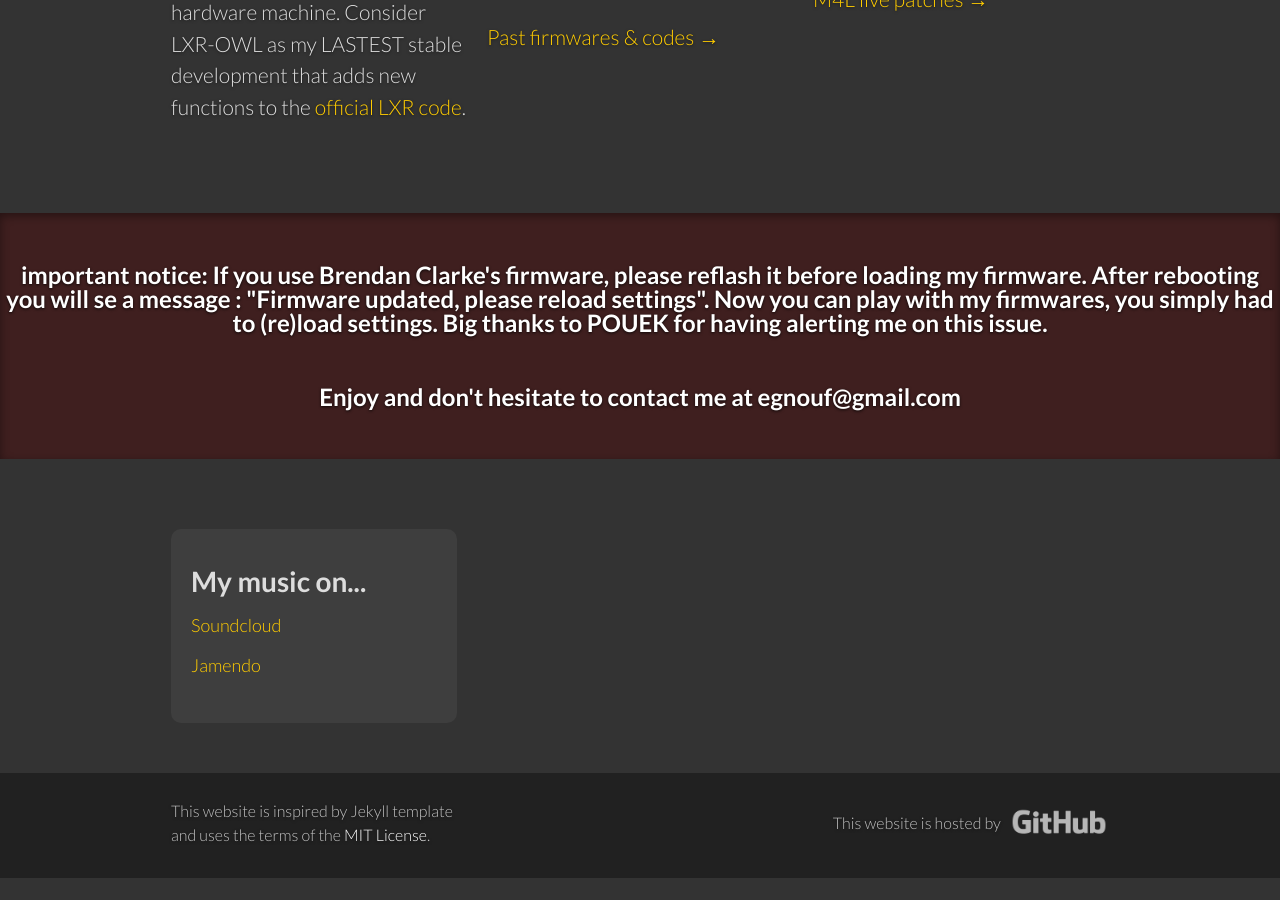
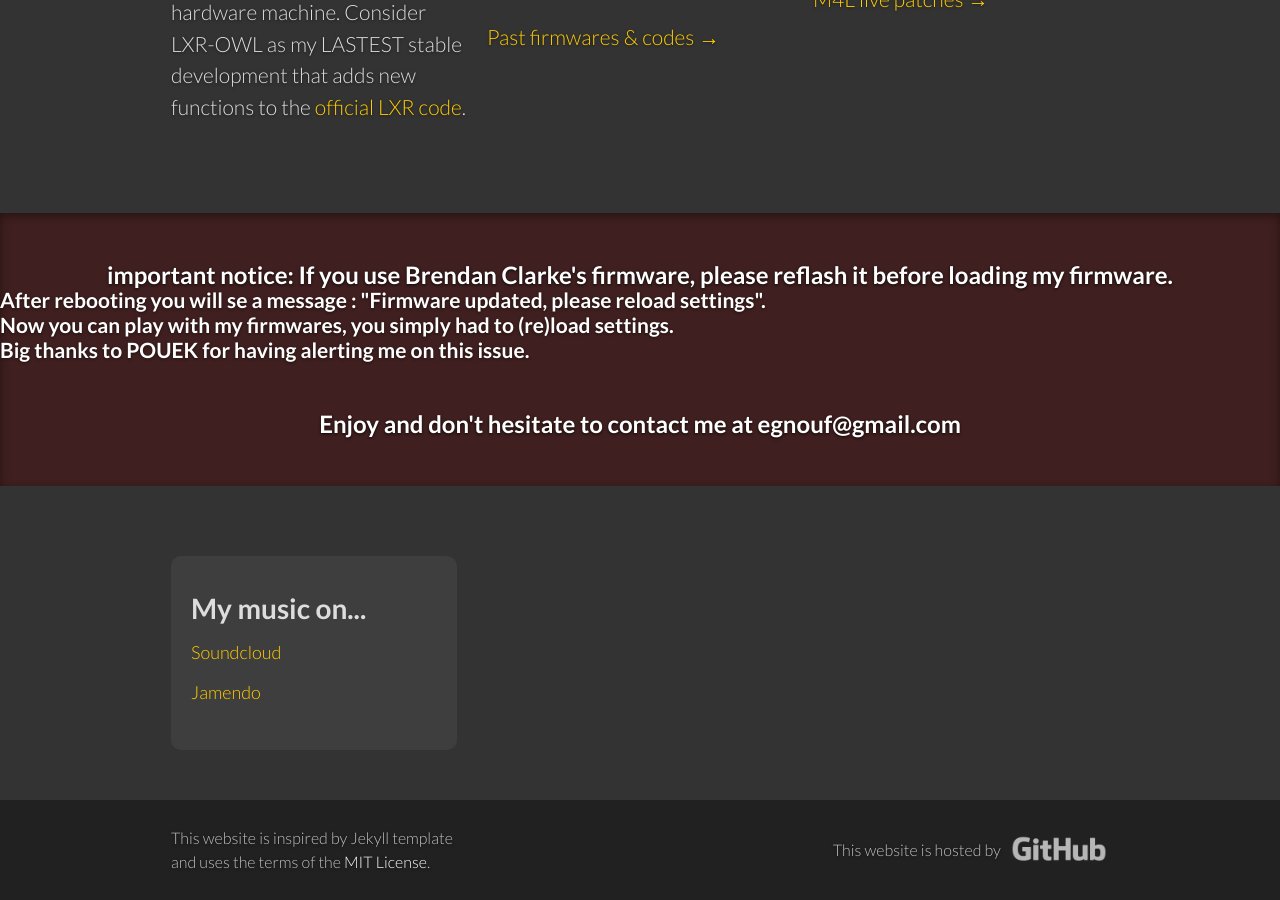
Before and after one commit to smaolab/github.io, a Jekyll site: the page built from index.html, in a window 1280 px wide and 900 px high, scrolled down 781 px. Built offline with Jekyll 4.4.1, drawn with Linux system fonts in a browser that asks for light colours; before the commit the page ends 1659 px from its top, so only the background shows below that.

```diff
--- a/index.html
+++ b/index.html
@@ -56,7 +56,10 @@ overview: true
 </section>
 <section class="quickstart">
     <div class="unit golden-small center-on-mobiles">
-      <h3>important notice: If you use Brendan Clarke's firmware, please reflash it before loading my firmware. After rebooting you will se a message : "Firmware updated, please reload settings". Now you can play with my firmwares, you simply had to (re)load settings. Big thanks to POUEK for having alerting me on this issue.<h3>
+      <h3>important notice: If you use Brendan Clarke's firmware, please reflash it before loading my firmware. </h3>
+      <h4>After rebooting you will se a message : "Firmware updated, please reload settings". </h4>
+      <h4>Now you can play with my firmwares, you simply had to (re)load settings. </H4>
+      <H4>Big thanks to POUEK for having alerting me on this issue.</H4>
      <h3></h3>
  <h3>Enjoy and don't hesitate to contact me at egnouf@gmail.com</h3>
       <h3>   </h3>
```
